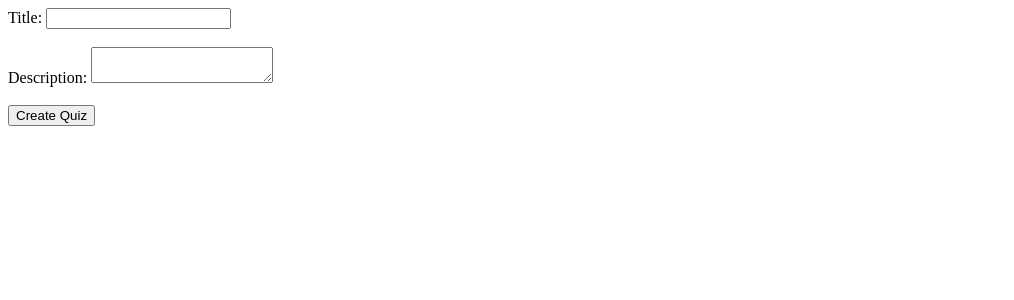
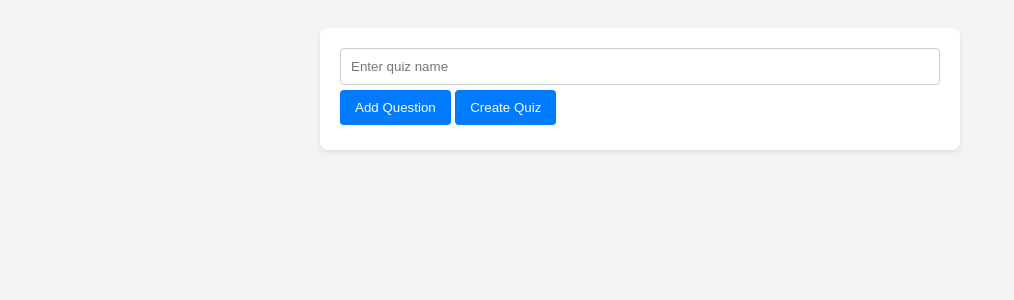
Before and after one commit to Stryyxx/CMDGuide, a Django app: page /quizzes/create/ in a window 1280 px wide. Shown: the top 300 px of the page, without its empty margins (0-1014 px from the left). Run offline with Django 4.2, Linux system fonts and the light colour scheme; the visitor is signed in with stand-in values (Sample User, id 1).

Commit message:
Changed quiz generation structure from id's to a JSON structure that allows for easier quiz handling. Added nicer css to the quiz generation view for better UX.

```diff
--- /dev/null
+++ b/app/static/app/quiz_generator.js
@@ -0,0 +1,112 @@
+document.addEventListener("DOMContentLoaded", function () {
+	const addQuestionBtn = document.getElementById("addQuestion");
+	const generateQuizBtn = document.getElementById("generateQuiz");
+	const questionsContainer = document.getElementById("questionsContainer");
+
+	let questionIdCounter = 0;
+	let choiceIdCounter = 0;
+
+	addQuestionBtn.addEventListener("click", function () {
+		questionIdCounter++;
+		const questionTemplate = document.getElementById("questionTemplate");
+		const questionClone = document.importNode(questionTemplate.content, true);
+
+		// Set up the question ID for correctAnswer naming
+		const correctAnswerName = "correctAnswer" + questionIdCounter;
+		questionClone.querySelector(".choicesContainer").setAttribute("data-question-id", questionIdCounter);
+
+		const addChoiceBtn = questionClone.querySelector(".addChoiceBtn");
+		addChoiceBtn.addEventListener("click", function (e) {
+			e.preventDefault();
+			const choiceTemplate = document.getElementById("choiceTemplate");
+			const choiceClone = document.importNode(choiceTemplate.content, true);
+
+			choiceIdCounter++;
+			const choiceInput = choiceClone.querySelector("input[type='text']");
+			choiceInput.dataset.choiceId = choiceIdCounter;
+
+			const correctChoiceCheckbox = choiceClone.querySelector(".correctChoiceCheckbox");
+			correctChoiceCheckbox.name = correctAnswerName;
+			correctChoiceCheckbox.value = choiceIdCounter;
+
+			const deleteChoiceBtn = choiceClone.querySelector(".deleteChoiceBtn");
+			deleteChoiceBtn.addEventListener("click", function (e) {
+				e.preventDefault();
+				deleteChoiceBtn.parentNode.remove();
+			});
+
+			addChoiceBtn.before(choiceClone);
+		});
+
+		const deleteQuestionBtn = questionClone.querySelector(".deleteQuestionBtn");
+		deleteQuestionBtn.addEventListener("click", function (e) {
+			e.preventDefault();
+			deleteQuestionBtn.parentNode.remove();
+		});
+
+		questionsContainer.appendChild(questionClone);
+	});
+
+	generateQuizBtn.addEventListener("click", function () {
+		const quizName = document.getElementById("quizName").value;
+		const questions = Array.from(questionsContainer.children).map((questionDiv) => {
+			const questionInput = questionDiv.querySelector('input[type="text"]');
+			const choices = Array.from(questionDiv.querySelectorAll(".choice")).map((choiceDiv) => {
+				const input = choiceDiv.querySelector('input[type="text"]');
+				const checkbox = choiceDiv.querySelector(".correctChoiceCheckbox");
+				return {
+					id: parseInt(input.dataset.choiceId, 10),
+					choice: input.value,
+					isCorrect: checkbox.checked,
+				};
+			});
+			return {
+				question: questionInput.value,
+				choices: choices,
+			};
+		});
+
+		const quizData = {
+			quizName: quizName,
+			questions: questions,
+		};
+
+		fetch("/quiz/submit", {
+			method: "POST",
+			headers: {
+				"X-CSRFToken": getCookie("csrftoken"),
+				"Content-Type": "application/json",
+			},
+			body: JSON.stringify({
+				quizId: dataString.id,
+				answer: answerInput.value,
+				questionId: currentQuestion.id,
+			}),
+		})
+			.then((response) => response.json())
+			.then((data) => {
+				if (data.success) {
+					alert("Quiz Submitted");
+				} else alert("Server Error, try again later");
+			});
+
+		function getCookie(cname) {
+			// CHATGPT generated this to isolate the csrf out of the django cookie.
+			let name = cname + "=";
+			let decodedCookie = decodeURIComponent(document.cookie);
+			let ca = decodedCookie.split(";");
+			for (let i = 0; i < ca.length; i++) {
+				let c = ca[i];
+				while (c.charAt(0) == " ") {
+					c = c.substring(1);
+				}
+				if (c.indexOf(name) == 0) {
+					return c.substring(name.length, c.length);
+				}
+			}
+			return "";
+		}
+
+		console.log(JSON.stringify(quizData));
+	});
+});
--- a/app/static/app/styles.css
+++ b/app/static/app/styles.css
@@ -0,0 +1,80 @@
+body {
+	font-family: Arial, sans-serif;
+	background-color: #f4f4f4;
+	padding: 20px;
+}
+
+#quizGenerator {
+	background-color: #fff;
+	max-width: 600px;
+	margin: 0 auto;
+	padding: 20px;
+	border-radius: 8px;
+	box-shadow: 0 2px 4px rgba(0, 0, 0, 0.1);
+}
+
+input[type="text"],
+select {
+	width: 100%;
+	padding: 10px;
+	border: 1px solid #ccc;
+	border-radius: 4px;
+	box-sizing: border-box;
+	display: inline-block;
+}
+
+input[type="checkbox"] {
+	vertical-align: middle;
+	margin-right: 10px;
+}
+
+button {
+	display: inline-block;
+	background-color: #007bff;
+	color: #ffffff;
+	padding: 10px 15px;
+	margin: 5px 0;
+	border: none;
+	border-radius: 4px;
+	cursor: pointer;
+}
+
+button:hover {
+	background-color: #0056b3;
+}
+
+.choicesContainer {
+	margin-bottom: 20px;
+	display: flex;
+	gap: 10px;
+	align-items: center;
+	justify-content: center;
+}
+
+.choice {
+	display: flex;
+	align-items: center;
+	margin-bottom: 10px;
+}
+
+.choice input[type="text"] {
+	flex-grow: 1;
+	margin-right: 10px; /* Ensure some spacing between the choice text input and the remove button */
+}
+
+.choice button {
+	margin-left: 5px; /* Spacing between the choice input and the delete choice button */
+}
+
+.question {
+	margin-top: 10px;
+	display: flex;
+	flex-direction: column;
+	border-radius: 15px;
+	padding: 20px;
+	background-color: rgb(206, 206, 206);
+	padding-bottom: 20px;
+	margin-bottom: 20px;
+}
+
+/* This consolidates all provided CSS, ensuring your quiz application looks polished and functions as intended. */
--- a/app/templates/app/create_quiz.html
+++ b/app/templates/app/create_quiz.html
@@ -1,23 +1,39 @@
+{% load static %}
 <!DOCTYPE html>
 <html lang="en">
 	<head>
 		<meta charset="UTF-8" />
 		<meta name="viewport" content="width=device-width, initial-scale=1.0" />
 		<title>Create Quiz</title>
+		<link rel="stylesheet" href="{% static 'app/styles.css' %}" />
 	</head>
 	<body>
-		<form method="post" action="{% url 'app:create_quiz' %}">
-			{% csrf_token %} {% if error_message %}
-			<div class="error">{{ error_message }}</div>
-			{% endif %}
+		<div id="quizGenerator">
+			<input type="text" id="quizName" placeholder="Enter quiz name" />
+			<div id="questionsContainer"></div>
+			<button id="addQuestion">Add Question</button>
+			<button id="generateQuiz">Create Quiz</button>
+		</div>
 
-			<label for="title">Title:</label>
-			<input type="text" id="title" name="title" required /><br /><br />
+		<!-- Question Template -->
+		<template id="questionTemplate">
+			<div class="question">
+				<input type="text" placeholder="Enter question" />
+				<div class="choicesContainer"></div>
+				<button class="addChoiceBtn">Add Choice</button>
+				<button class="deleteQuestionBtn">Delete Question</button>
+			</div>
+		</template>
 
-			<label for="description">Description:</label>
-			<textarea id="description" name="description"></textarea><br /><br />
+		<!-- Choice Template -->
+		<template id="choiceTemplate">
+			<div class="choice">
+				<input type="checkbox" class="correctChoiceCheckbox" />
+				<input type="text" placeholder="Enter choice" />
+				<button class="deleteChoiceBtn">Delete</button>
+			</div>
+		</template>
 
-			<button type="submit">Create Quiz</button>
-		</form>
+		<script src="{% static 'app/quiz_generator.js' %}"></script>
 	</body>
 </html>
--- a/app/urls.py
+++ b/app/urls.py
@@ -4,7 +4,6 @@ from . import views
 urlpatterns = [
     path('', views.quiz_view, name='quiz_list'),
     path('quizzes/create/', views.create_quiz, name='create_quiz'),
-    path('quizzes/<int:quiz_id>/add/', views.add_questions, name='add_questions'),
     path('quizzes/<int:quiz_id>/', views.take_quiz, name='take_quiz'),
     path('quizzes/<int:quiz_id>/submit/<int:question_id>/', views.submit_answer, name='submit_answer'),
     path('quizzes/<int:quiz_id>/results/', views.quiz_results, name='quiz_results'),
--- a/app/views.py
+++ b/app/views.py
@@ -2,32 +2,12 @@ from django.shortcuts import redirect, render, get_object_or_404
 from .models import Answer, Attempt, Choice, Question, Quiz
 import random
 from django.contrib.auth.decorators import login_required
+import json
+from django.http import HttpResponseBadRequest, JsonResponse
 
 @login_required
 def create_quiz(request):
-    error_message = None
-    if request.method == 'POST':
-        title = request.POST.get('title')
-        description = request.POST.get('description')
-        if not title:
-            error_message = "Title is required."
-        else:
-            quiz = Quiz(title=title, description=description, creator=request.user)
-            quiz.save()
-            return redirect('app:add_questions', quiz_id=quiz.id)
-    return render(request, 'app/create_quiz.html', {'error_message': error_message})
-
-@login_required
-def add_questions(request, quiz_id):
-    quiz = Quiz.objects.get(id=quiz_id)
-    if request.method == 'POST':
-        text = request.POST.get('text')
-        # Assume you have fields for choices and correct answer
-        question = Question(quiz=quiz, text=text)
-        question.save()
-        # Redirect or render as needed, possibly to add more questions or to the quiz detail page
-        return redirect('app:add_questions', quiz_id=quiz.id)
-    return render(request, 'app/add_questions.html', {'quiz': quiz})
+    return render(request, 'app/create_quiz.html',)
 
 @login_required
 def take_quiz(request, quiz_id):
@@ -81,3 +61,19 @@ def quiz_results(request, quiz_id):
 def quiz_view(request):
     quizzes = Quiz.objects.all()  # Retrieve all quiz objects from the database
     return render(request, 'app/index.html', {'quizzes': quizzes})
+
+
+def fornow(request):
+    if request.methos == "POST":
+        try:
+            data = json.loads(request.body)
+        except json.JSONDecodeError:
+            return HttpResponseBadRequest({"Invalid JSON"})
+
+    # Validate that all required fields are present
+    required_fields = ['quizData']
+    if not all(field in data for field in required_fields):
+       return HttpResponseBadRequest("Missing required fields")
+
+
+    print(data)
```
Also changed, not shown: app/templates/app/add_questions.html (deleted, +0 -13 lines).
